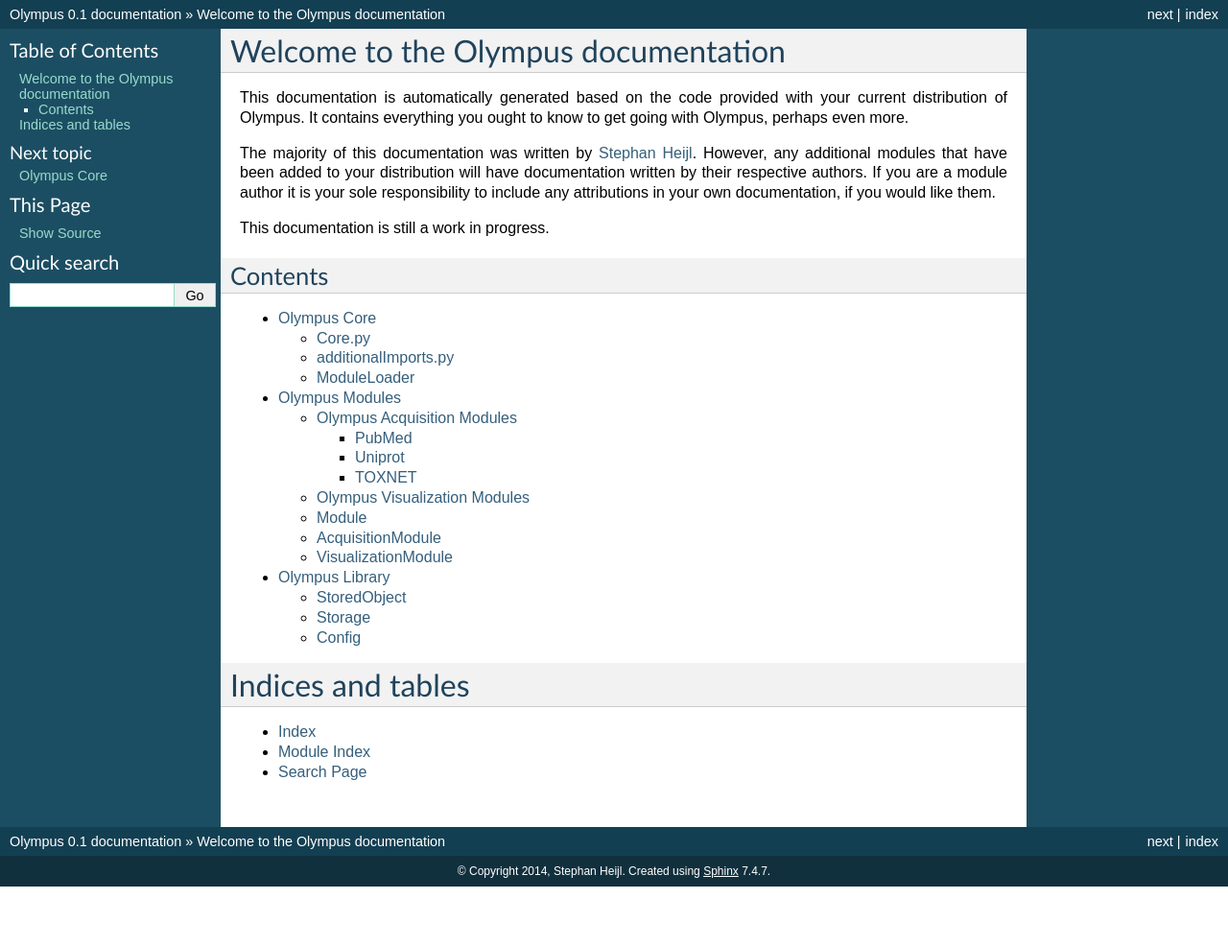
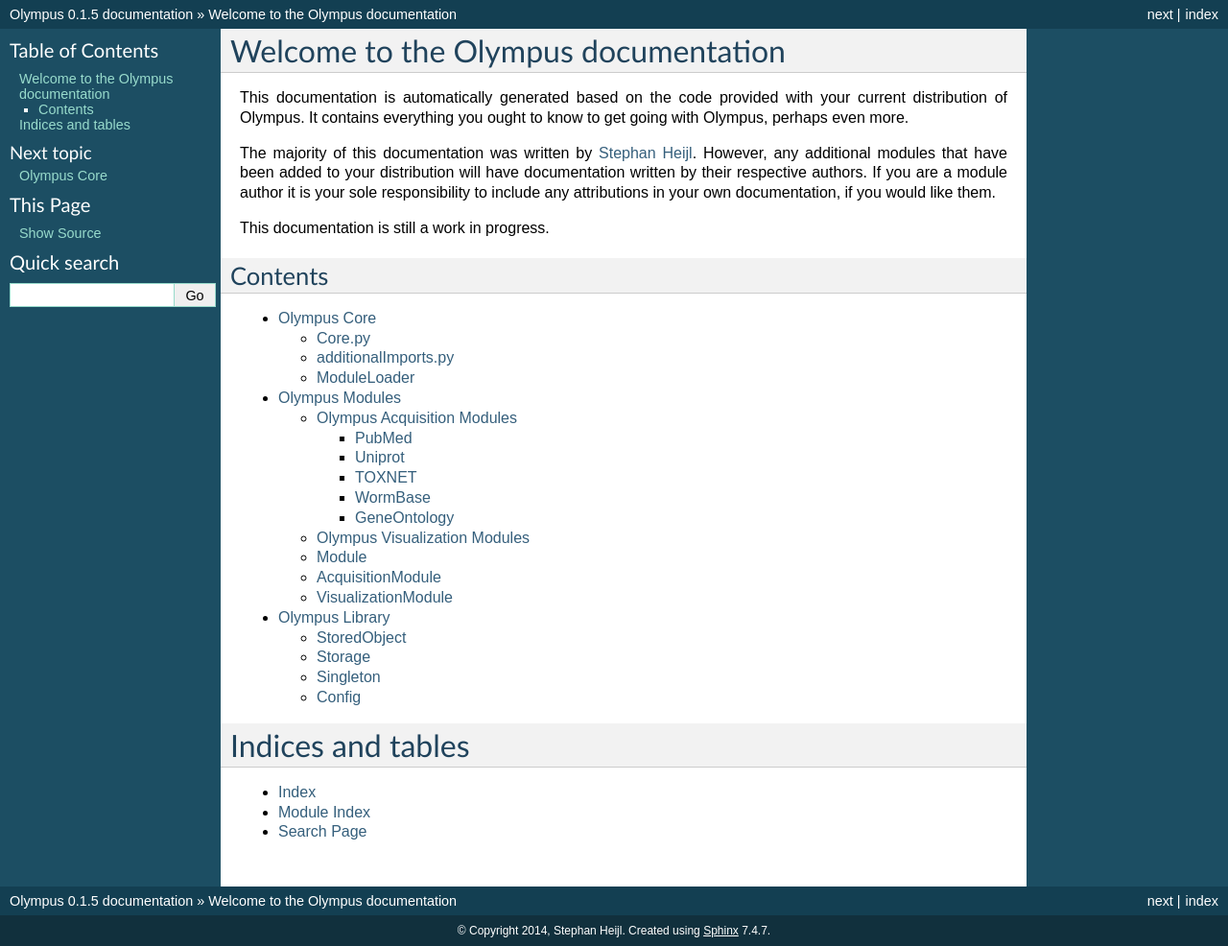
Before and after one commit to HAN-Olympus/Olympus, a Sphinx documentation site: the page built from docs/index.rst, in a window 1280 px wide. Shown: the whole page at 96% size. Built offline with Sphinx 7.4.7, drawn with Linux system fonts in a browser that asks for light colours; formulas are drawn with MathJax 3; before the commit the page ends 924 px from its top, so only the background shows below that.

Commit message:
Added some documentation items.

```diff
--- a/docs/acquisition.rst
+++ b/docs/acquisition.rst
@@ -17,3 +17,13 @@
 -------
 .. automodule:: TOXNET
 	:members:
+
+WormBase
+-------
+.. automodule:: WormBase
+	:members:
+
+GeneOntology
+------------
+.. automodule:: GeneOntology
+	:members:
--- a/docs/conf.py
+++ b/docs/conf.py
@@ -86,7 +86,7 @@
 # The short X.Y version.
 version = '0.1'
 # The full version, including alpha/beta/rc tags.
-release = '0.1'
+release = '0.1.5'
 
 # The language for content autogenerated by Sphinx. Refer to documentation
 # for a list of supported languages.
```
Also changed, not shown: docs/library.rst (+8 -0 lines), 2 other files.
